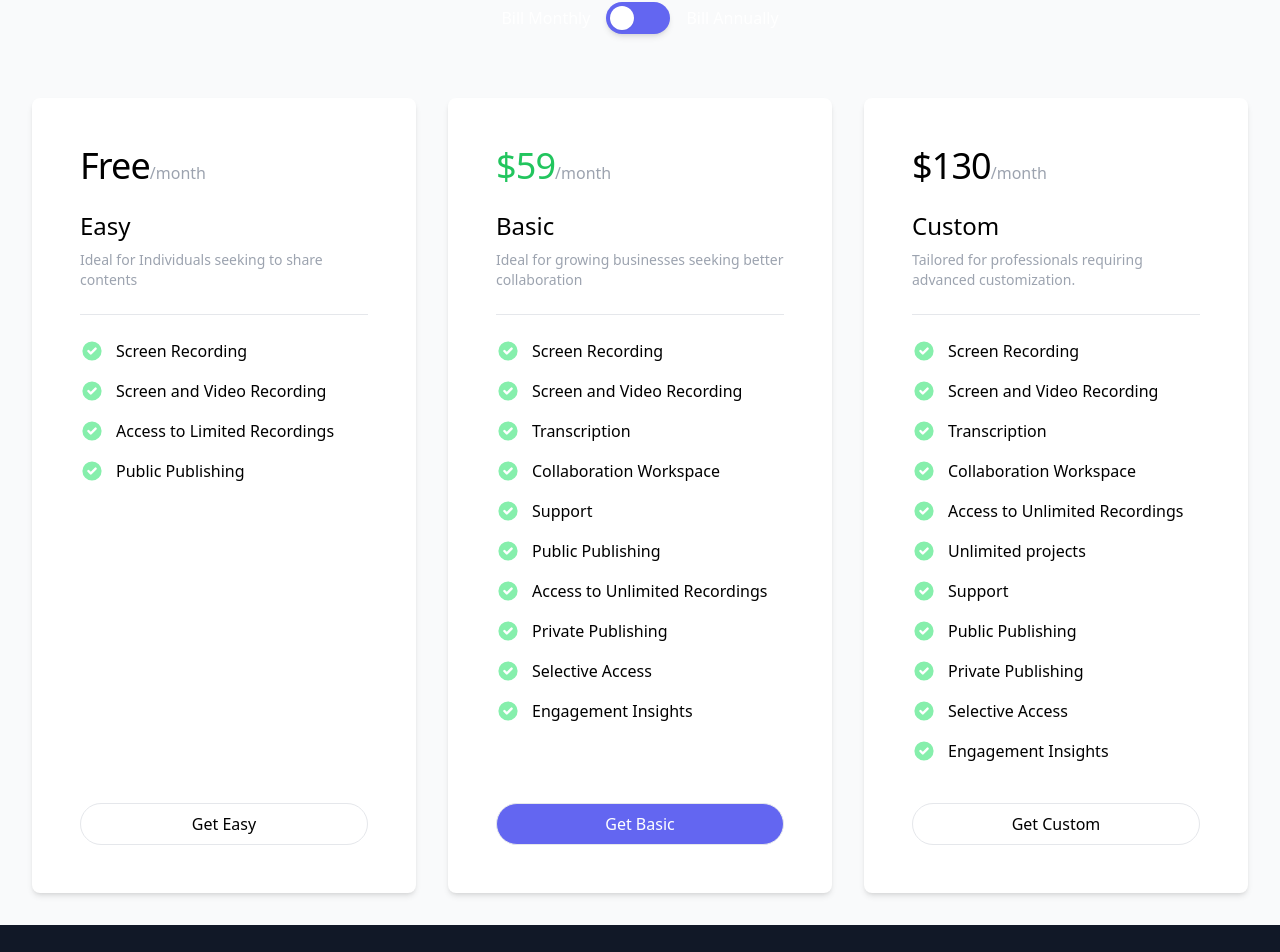
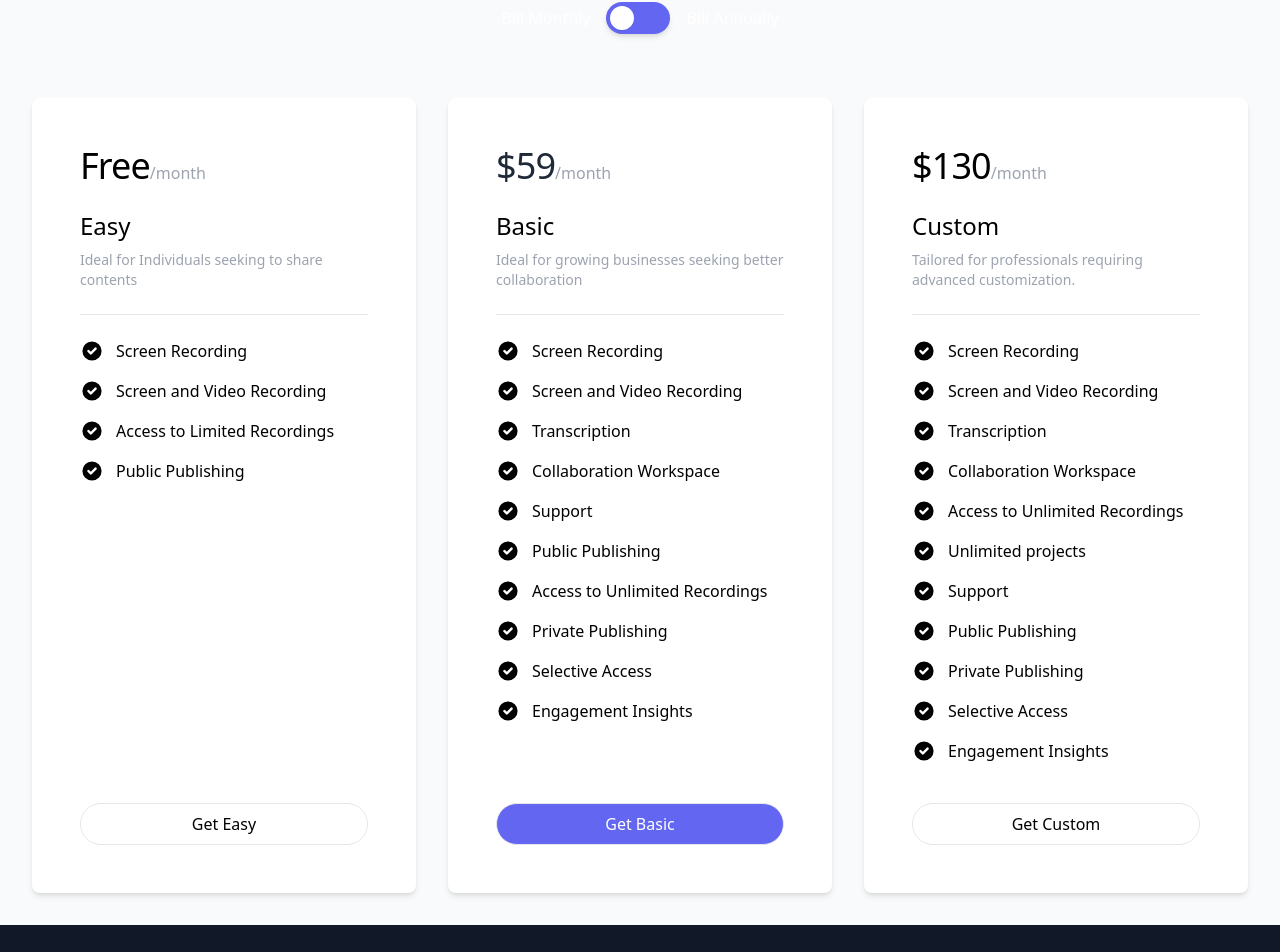
Before and after one commit to ukadavid/dipolevibe-Frontend, a React (Vite) app: page / in a window 1280 px wide. Shown: the part 3543-4495 px from the top of the page. Built offline with nearby package versions, Linux system fonts and the light colour scheme.

Commit message:
pricing color change

```diff
--- a/src/Components/Homepage/Payment.jsx
+++ b/src/Components/Homepage/Payment.jsx
@@ -52,7 +52,7 @@ const PlansComponent = () => {
             <div className="flex-shrink-0">
               <span
                 className={`text-4xl font-medium tracking-tight ${
-                  plan.name === 'Basic' ? 'text-green-500' : ''
+                  plan.name === 'Basic' ? 'text-gray-800' : ''
                 }`}
               >
                 {`${billPlan === 'monthly' ? plan.price.monthly : plan.price.annually}`}
@@ -71,7 +71,7 @@ const PlansComponent = () => {
                     aria-hidden="true"
                     xmlns="http://www.w3.org/2000/svg"
                     viewBox="0 0 20 20"
-                    fill="currentColor"
+                    fill="bg-gray-800"
                   >
                     <path
                       fillRule="evenodd"
```
